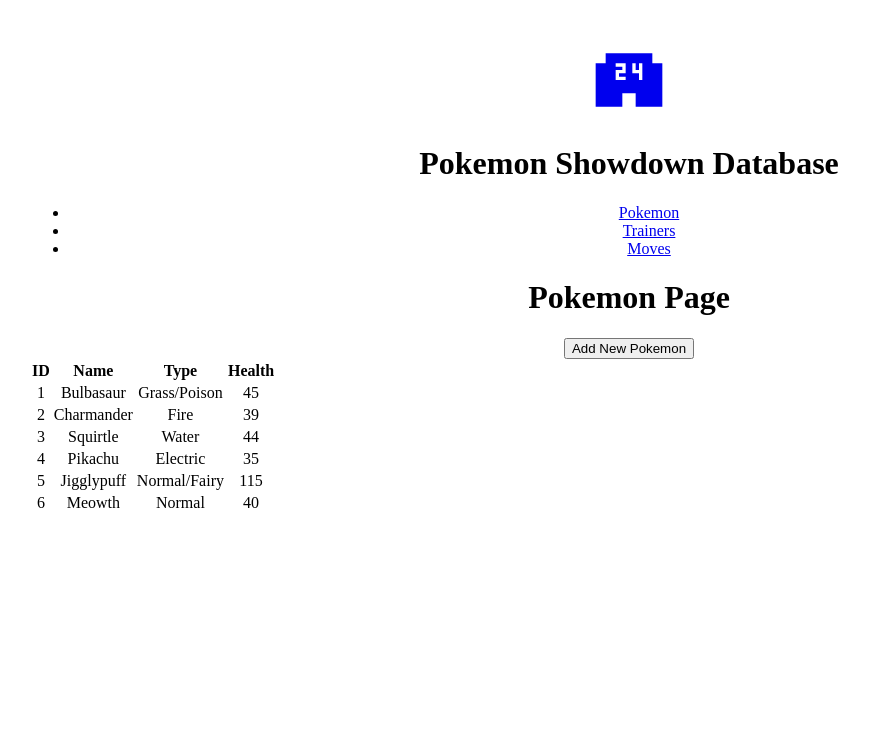
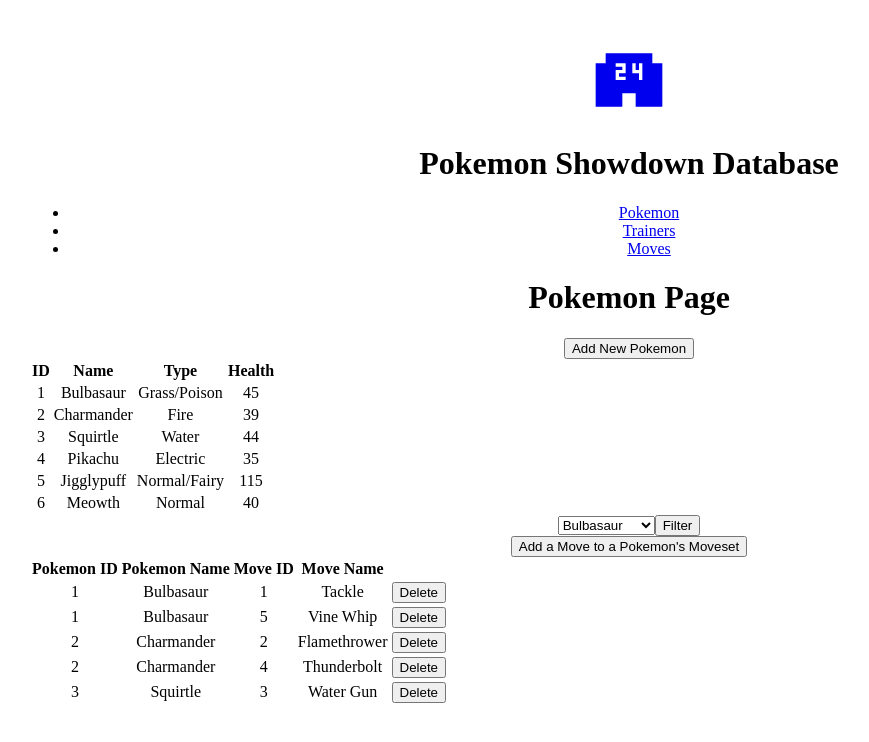
Before and after one commit to FluidJellyfish/CS340-Database-code, a React (Vite) app in the folder db-app/frontend/: page / in a window 1280 px wide. Shown: the top 742 px of the page, without its empty margins (11-880 px from the left). Built offline with nearby package versions, Linux system fonts and the light colour scheme.

Commit message:
added more dropdowns for foreign keys

```diff
--- /dev/null
+++ b/db-app/frontend/src/components/pokemon/MovesPokemonTable.jsx
@@ -0,0 +1,67 @@
+import { Link } from "react-router-dom";
+
+function MovesPokemonRow({movePokemon}){
+    return (
+        <tr>
+            <td>{movePokemon.pokemon_id}</td>
+            <td>{movePokemon.pokemon_name}</td>
+            <td>{movePokemon.move_id}</td>
+            <td>{movePokemon.move_name}</td>
+            <td><DeleteMoveButton /></td>
+        </tr>
+    );
+}
+
+function DeleteMoveButton({}) {
+    return (
+        <button>Delete</button>
+    );
+}
+
+function NewTrainerButton() {
+    return (
+        <Link to="/pokemon/new">
+            <button>Add a Move to a Pokemon's Moveset</button>
+        </Link>
+    );
+}
+
+function PokemonFilterField({ pokemonNames }) {
+    return (
+        <form>
+            <select>
+                {pokemonNames.map(name => (
+                    <option key={name} value={name}>{name}</option>
+                ))}
+            </select>
+            <button type="submit">Filter</button>
+        </form>
+    );
+}
+
+export default function MovesPokemonTable({ movesPokemon }) {
+    // Extract unique pokemon names
+    const uniquePokemonNames = [...new Set(movesPokemon.map(item => item.pokemon_name))];
+
+    return (
+        <div>
+            <PokemonFilterField pokemonNames={uniquePokemonNames} />
+            <NewTrainerButton />
+            <table>
+                <thead>
+                    <tr>
+                        <th>Pokemon ID</th>
+                        <th>Pokemon Name</th>
+                        <th>Move ID</th>
+                        <th>Move Name</th>
+                    </tr>
+                </thead>
+                <tbody>
+                    {movesPokemon.map(movePokemon => (
+                        <MovesPokemonRow key={movePokemon.move_id} movePokemon={movePokemon} />
+                    ))}
+                </tbody>
+            </table>
+        </div>
+    );
+}
--- a/db-app/frontend/src/components/trainer/TrainerTable.jsx
+++ b/db-app/frontend/src/components/trainer/TrainerTable.jsx
@@ -14,6 +14,14 @@
     return (
         <Link to="/trainers/new">
             <button>Add New trainer</button>
+        </Link>
+    );
+}
+
+function UpdateTrainerFieldButton() {
+    return (
+        <Link to="/trainers/update">
+            <button>Update trainer</button>
         </Link>
     );
 }
--- a/db-app/frontend/src/pages/NewPokemonPage.jsx
+++ b/db-app/frontend/src/pages/NewPokemonPage.jsx
@@ -1,9 +1,26 @@
 import TypeInput from "../components/TypeInput";
 
-function NewPokemonPage() {
+
+const POKEMONNAMES = [
+    "Pikachu",
+    "Charmander",
+    "Bulbasaur",
+    "Squirtle",
+    "Jigglypuff"
+];
+
+const MOVENAMES = [
+    "Thunderbolt",
+    "Flamethrower",
+    "Vine Whip",
+    "Water Gun",
+    "Sing"
+];
+
+function NewPokemonPage({pokemonNames=POKEMONNAMES, moveNames=MOVENAMES}) {
     return (
         <div>
-            <h1>Add a New Pokemon</h1>
+            <h2>Add a New Pokemon</h2>
             <form className="pokemon-input">
             <table>
                 <thead>
@@ -23,6 +40,36 @@
             </table>
             <button type="submit">Add Pokemon</button>
             </form>
+            <h2>Add a Move to a Pokemon's Moveset</h2>
+            <form className="pokemon-moveset-edit">
+            <table>
+                <thead>
+                    <tr>
+                        <th>Pokemon Name</th>
+                        <th>Move Name</th>
+                    </tr>
+                </thead>
+                <tbody>
+                    <tr>
+                        <td>
+                        <select name="newMovePokemonName">
+                            {pokemonNames.map((name, index) => (
+                                <option key={index} value={name}>{name}</option>
+                            ))}
+                        </select>
+                        </td>
+                        <td>
+                        <select name="newMoveName">
+                            {moveNames.map((name, index) => (
+                                <option key={index} value={name}>{name}</option>
+                            ))}
+                        </select>
+                        </td>
+                    </tr>
+                </tbody>
+            </table>
+            <button type="submit">Add Move to Pokemon</button>
+            </form>
         </div>
     );
 }
--- a/db-app/frontend/src/pages/NewTrainerPage.jsx
+++ b/db-app/frontend/src/pages/NewTrainerPage.jsx
@@ -1,7 +1,23 @@
-function NewTrainerPage() {
+const POKEMONNAMES = [
+    "Pikachu",
+    "Charmander",
+    "Bulbasaur",
+    "Squirtle",
+    "Jigglypuff"
+];
+
+const TRAINERIDS = [
+    1,
+    2,
+    3,
+    4,
+    5
+];
+
+function NewTrainerPage({pokemonNames=POKEMONNAMES, trainerIds=TRAINERIDS}) {
     return (
         <div>
-            <h1>Add a New Trainer</h1>
+            <h2>Add a New Trainer</h2>
             <form className="trainer-input">
             <table>
                 <thead>
@@ -17,7 +33,7 @@
             </table>
             <button type="submit">Add Trainer</button>
             </form>
-            <h1>Add a Pokemon to a Trainer's Team</h1>
+            <h2>Add a Pokemon to a Trainer's Team</h2>
             <form className="trainer-team-edit">
             <table>
                 <thead>
@@ -28,8 +44,20 @@
                 </thead>
                 <tbody>
                     <tr>
-                        <td><input type="text" name="newPokemonId"/></td>
-                        <td><input type="text" name="newTrainerId"/></td>
+                    <td>
+                    <select name="newPokemonName">
+                        {pokemonNames.map((name, index) => (
+                            <option key={index} value={name}>{name}</option>
+                        ))}
+                    </select>
+                    </td>
+                    <td>
+                    <select name="newPokemonTrainerID">
+                        {trainerIds.map((id, index) => (
+                            <option key={index} value={id}>{id}</option>
+                        ))}
+                    </select>
+                    </td>
                     </tr>
                 </tbody>
             </table>
--- a/db-app/frontend/src/pages/PokemonPage.jsx
+++ b/db-app/frontend/src/pages/PokemonPage.jsx
@@ -1,4 +1,16 @@
 import PokemonTable from '../components/pokemon/PokemonTable';
+import MovesPokemonTable from '../components/pokemon/MovesPokemonTable';
+
+// Sample Data
+
+const MOVES = [
+  {id: 1, name: "Tackle", type: "Normal", damage: 40},
+  {id: 2, name: "Flamethrower", type: "Fire", damage: 90},
+  {id: 3, name: "Water Gun", type: "Water", damage: 40},
+  {id: 4, name: "Thunderbolt", type: "Electric", damage: 90},
+  {id: 5, name: "Vine Whip", type: "Grass", damage: 45},
+  {id: 6, name: "Earthquake", type: "Ground", damage: 100}
+];
 
 const POKEMON = [
     {id: 1, name: "Bulbasaur", type: "Grass/Poison", health: 45},
@@ -9,11 +21,20 @@
     {id: 6, name: "Meowth", type: "Normal", health: 40}
 ];
 
+const MOVESPOKEMON = [
+    {pokemon_id: 1, pokemon_name: "Bulbasaur", move_id: 1, move_name: "Tackle"},
+    {pokemon_id: 1, pokemon_name: "Bulbasaur", move_id: 5, move_name: "Vine Whip"},
+    {pokemon_id: 2, pokemon_name: "Charmander", move_id: 2, move_name: "Flamethrower"},
+    {pokemon_id: 2, pokemon_name: "Charmander", move_id: 4, move_name: "Thunderbolt"},
+    {pokemon_id: 3, pokemon_name: "Squirtle", move_id: 3, move_name: "Water Gun"}
+];
+
 function PokemonPage() {
   return (
     <div>
       <h1>Pokemon Page</h1>
         <PokemonTable pokemons={POKEMON} />
+        <MovesPokemonTable movesPokemon={MOVESPOKEMON}/>
     </div>
   );
 }
```
